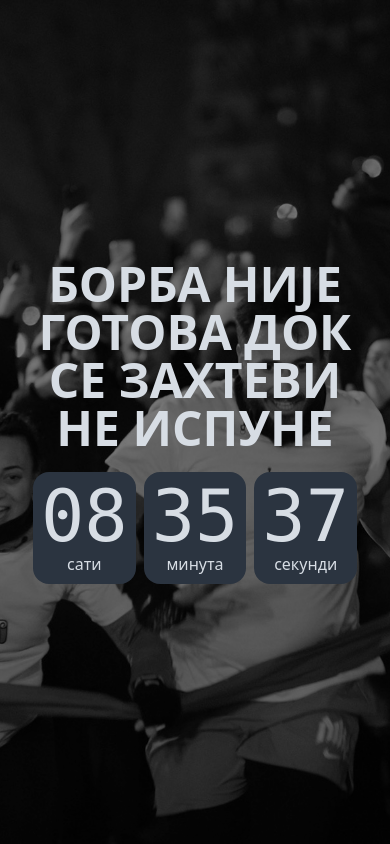
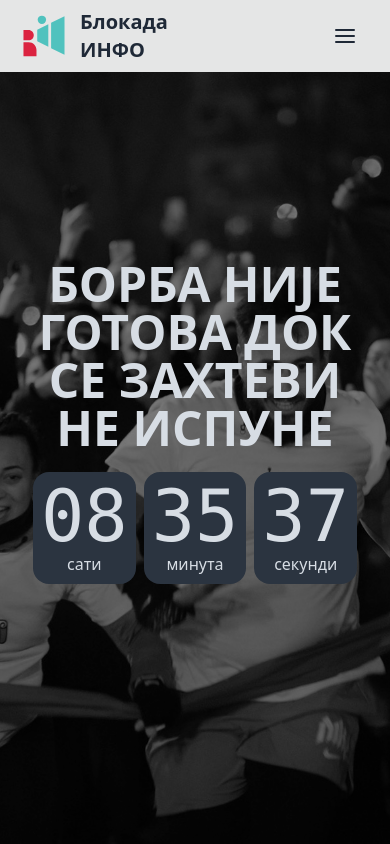
Before and after one commit to blokadainfo/website, a SvelteKit app: page / in a window 390 px wide. Built offline with nearby package versions, Linux system fonts and the light colour scheme.

Commit message:
feat: navbar

```diff
--- /dev/null
+++ b/src/lib/components/custom/navbar/navbar.svelte
@@ -0,0 +1,39 @@
+<script lang="ts">
+	import Logo from '$lib/assets/logo/logo-mini.svg';
+</script>
+
+<div class="navbar absolute bg-base-300 z-10">
+	<div class="flex flex-1 gap-2 px-2 lg:flex-none">
+		<img src={Logo} alt="Blokada INFO Logo" class="w-14" />
+		<a href="/" class="text-xl font-bold">Блокада ИНФО</a>
+	</div>
+	<div class="flex flex-1 justify-end px-2">
+		<div class="hidden items-stretch sm:flex">
+			<a href="#onama" class="btn btn-ghost rounded-btn">О нама</a>
+			<a href="#kontakt" class="btn btn-ghost rounded-btn">Контакт</a>
+			<a href="#arhivblokade" class="btn btn-ghost rounded-btn">Архив блокаде</a>
+		</div>
+		<div class="dropdown dropdown-end sm:hidden">
+			<div tabindex="0" role="button" class="btn btn-ghost rounded-btn">
+				<svg
+					xmlns="http://www.w3.org/2000/svg"
+					width="24"
+					height="24"
+					viewBox="0 0 24 24"
+					fill="none"
+					stroke="currentColor"
+					stroke-width="2"
+					stroke-linecap="round"
+					stroke-linejoin="round"
+					><line x1="3" y1="12" x2="21" y2="12"></line><line x1="3" y1="6" x2="21" y2="6"
+					></line><line x1="3" y1="18" x2="21" y2="18"></line></svg
+				>
+			</div>
+			<ul class="menu dropdown-content z-[1] mt-4 w-48 rounded-box bg-base-100 p-2 shadow">
+				<li><a href="#onama">О нама</a></li>
+				<li><a href="#kontakt">Контакт</a></li>
+				<li><a href="#arhivblokade">Архив блокаде</a></li>
+			</ul>
+		</div>
+	</div>
+</div>
--- a/src/routes/+layout.svelte
+++ b/src/routes/+layout.svelte
@@ -1,5 +1,9 @@
 <script>
 	import '../app.css';
+
+	import Navbar from '$lib/components/custom/navbar/navbar.svelte';
 </script>
 
+<Navbar />
+
 <slot />
```
